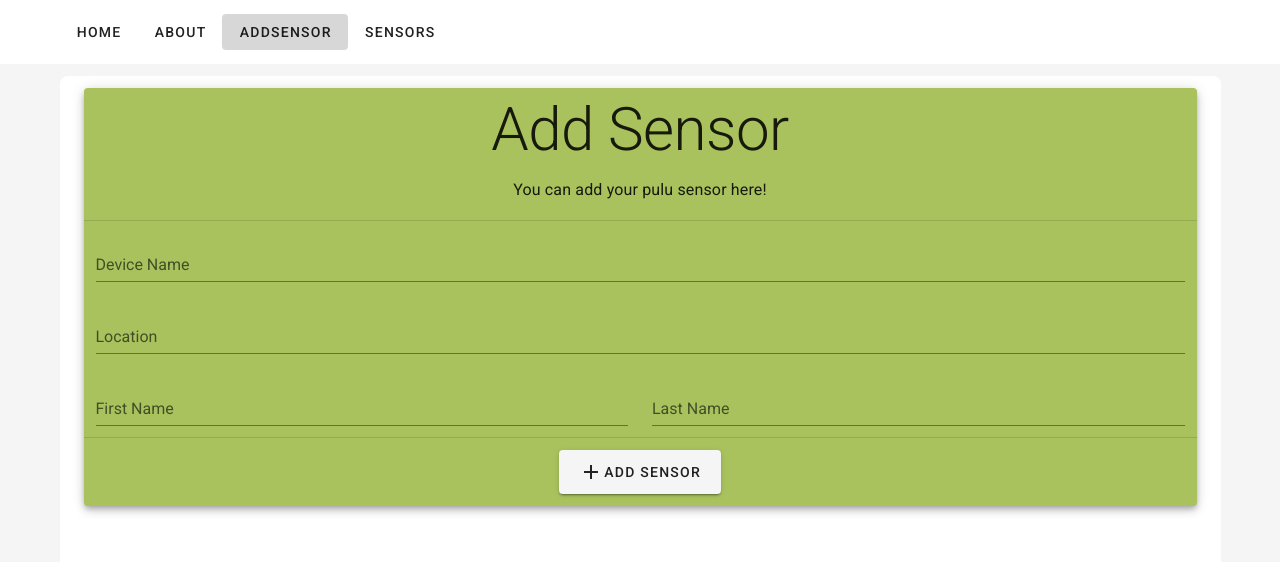
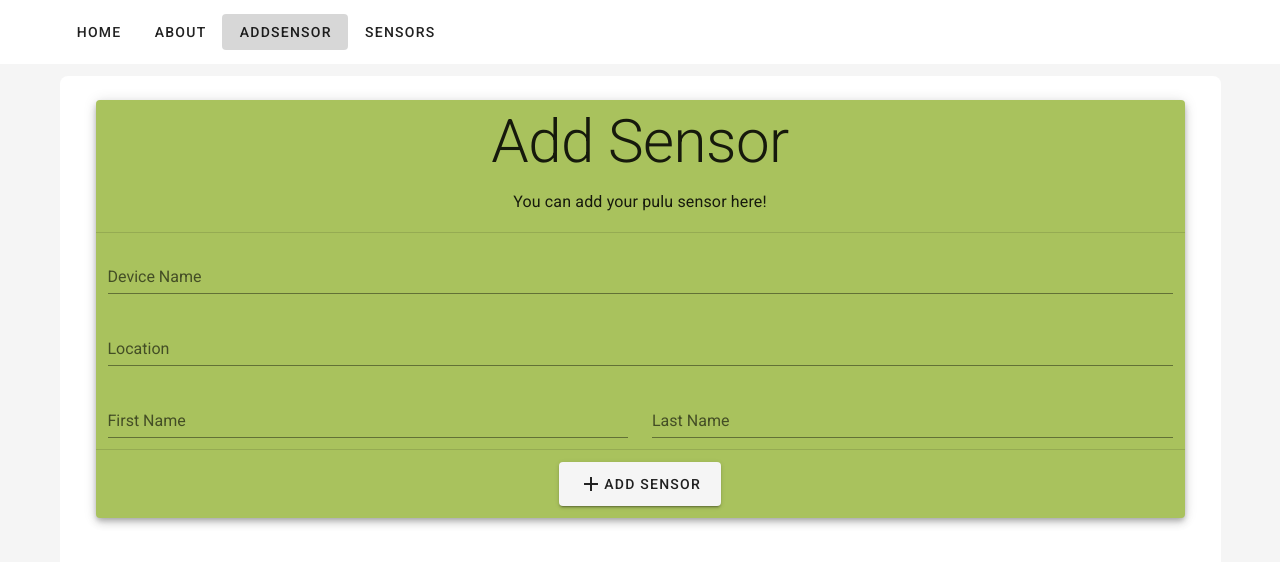
Before and after one commit to vives-projectwerk-2021/VueFrontendWebApp, a Vue app: page /addSensor in a window 1280 px wide. Shown: the top 562 px of the page. Built offline with nearby package versions, Linux system fonts and the light colour scheme; a web font is replaced by a local one; what vue-ellipse-progress would draw is missing.

Commit message:
Added Snackbar

```diff
--- a/src/components/AddSensorPage.vue
+++ b/src/components/AddSensorPage.vue
@@ -1,4 +1,5 @@
 <template>
+  <v-container>
     <v-card color="#A9C25D" elevation="5">
       <v-row>
         <v-col>
@@ -61,6 +62,16 @@
         </v-col>
       </v-row>
     </v-card>
+
+    <v-snackbar v-model="snackbar">
+      {{ snackbarText }}
+      <template v-slot:action="{ attrs }">
+        <v-btn color="#A9C25D" text v-bind="attrs" @click="snackbar = false">
+          Close
+        </v-btn>
+      </template>
+    </v-snackbar>
+  </v-container>
 </template>
 
 <script>
@@ -74,10 +85,14 @@ export default {
       location: "",
       firstname: "",
       lastname: "",
+
+      snackbar: false,
+      snackbarText: `The device: ${this.devicename} has been created!`,
     };
   },
   methods: {
     sendData() {
+      this.snackbar = true;
       // Console log, has to be removed later,from here
       console.log(
         'Device Name: "' +
```
Lines whose indentation alone changed are shown as unchanged.
